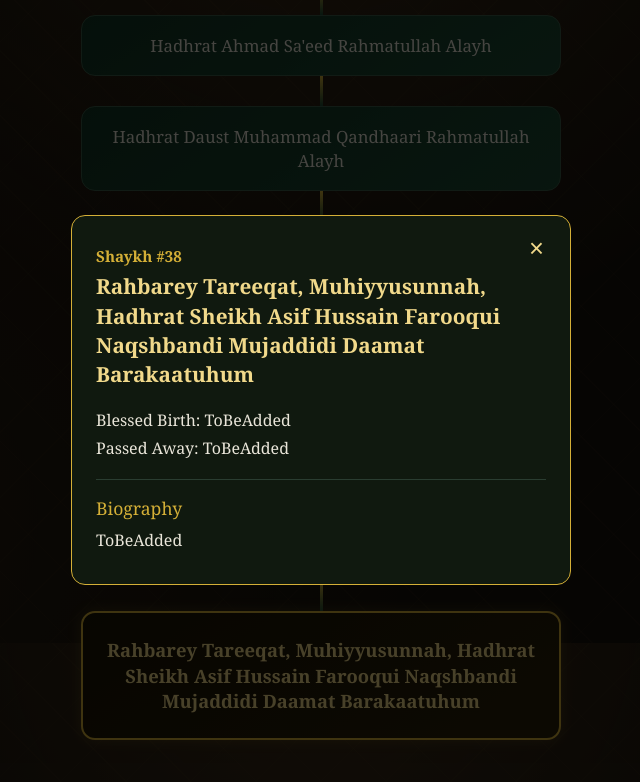
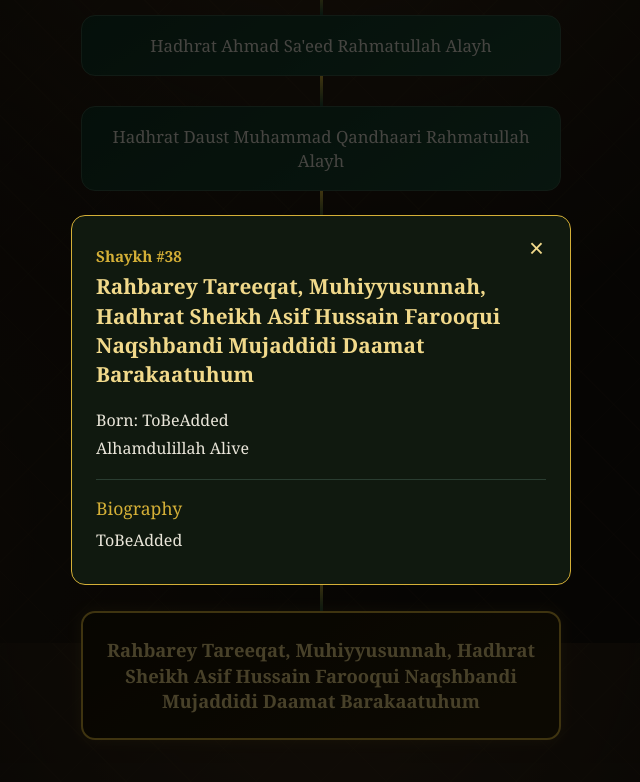
Before and after one commit to haziakhi10/Shajrah, a plain HTML site: page index.html in a window 1280 px wide. Both pictures are taken after a click on the element 640 px from the left and 4032 px from the top of the page. Shown: the part 3357-4139 px from the top of the page, without its empty margins (319-959 px from the left). Drawn offline with Linux system fonts and the light colour scheme.

Commit message:
Update index.html

```diff
--- a/index.html
+++ b/index.html
@@ -26,9 +26,18 @@
     font-family: Georgia, 'Times New Roman', serif;
     text-align: center;
     background-color: var(--bg);
+
     background-image:
-      radial-gradient(circle at 50% -5%, rgba(218,155,72,0.20), transparent 52%),
-      radial-gradient(circle at 15% 85%, rgba(143,92,39,0.12), transparent 42%),
+      radial-gradient(
+        circle at 50% -5%,
+        rgba(218,155,72,0.20),
+        transparent 52%
+      ),
+      radial-gradient(
+        circle at 15% 85%,
+        rgba(143,92,39,0.12),
+        transparent 42%
+      ),
       repeating-linear-gradient(
         45deg,
         rgba(212,175,55,0.035) 0px,
@@ -43,6 +52,7 @@
         transparent 1px,
         transparent 46px
       );
+
     background-attachment: fixed;
   }
 
@@ -50,6 +60,7 @@
     padding: 40px 20px 20px 20px;
   }
 
+  /* Main title */
   h1 {
     color: var(--gold-light);
     font-size: 1.45rem;
@@ -57,9 +68,15 @@
     letter-spacing: 1px;
   }
 
+  /* Fancy subheading */
   .subtitle {
     color: #d8c79f;
-    font-family: "Palatino Linotype", "Book Antiqua", Palatino, Georgia, serif;
+    font-family:
+      "Palatino Linotype",
+      "Book Antiqua",
+      Palatino,
+      Georgia,
+      serif;
     font-size: 1.15rem;
     font-style: normal;
     font-weight: 600;
@@ -99,10 +116,19 @@
   }
 
   .card-prophet {
-    background: linear-gradient(145deg, #1a1405, #2b2108);
+    background: linear-gradient(
+      145deg,
+      #1a1405,
+      #2b2108
+    );
+
     border: 2px solid var(--gold);
+
     padding: 28px 20px;
-    box-shadow: 0 0 18px rgba(212,175,55,0.25);
+
+    box-shadow:
+      0 0 18px rgba(212,175,55,0.25);
+
     cursor: pointer;
   }
 
@@ -118,6 +144,7 @@
       var(--green),
       var(--green-light)
     );
+
     border: 1px solid #3a5c47;
   }
 
@@ -128,10 +155,18 @@
   }
 
   .card-final {
-    background: linear-gradient(145deg, #1a1405, #2b2108);
+    background: linear-gradient(
+      145deg,
+      #1a1405,
+      #2b2108
+    );
+
     border: 2px solid var(--gold);
+
     padding: 24px 20px;
-    box-shadow: 0 0 14px rgba(212,175,55,0.2);
+
+    box-shadow:
+      0 0 14px rgba(212,175,55,0.2);
   }
 
   .card-final .name {
@@ -141,18 +176,28 @@
     line-height: 1.4;
   }
 
-  /* Modal */
+  /* ============================================================
+     MODAL
+  ============================================================ */
+
   .overlay {
     display: none;
+
     position: fixed;
+
     top: 0;
     left: 0;
+
     width: 100%;
     height: 100%;
+
     background: rgba(0,0,0,0.7);
+
     z-index: 100;
+
     justify-content: center;
     align-items: center;
+
     padding: 20px;
   }
 
@@ -162,162 +207,502 @@
 
   .modal {
     background: #10190f;
+
     border: 1px solid var(--gold);
+
     border-radius: 14px;
+
     max-width: 500px;
     width: 100%;
+
     max-height: 85vh;
+
     overflow-y: auto;
+
     padding: 30px 24px;
+
     position: relative;
+
     text-align: left;
   }
 
   .close-btn {
     position: absolute;
+
     top: 14px;
     right: 16px;
+
     background: none;
     border: none;
+
     color: var(--gold-light);
+
     font-size: 1.6rem;
+
     cursor: pointer;
+
     line-height: 1;
+
     padding: 6px 10px;
   }
 
   .modal-number {
     color: var(--gold);
+
     font-size: 0.95rem;
+
     font-weight: bold;
+
     margin-bottom: 6px;
   }
 
   .modal-name {
     color: var(--gold-light);
+
     font-size: 1.3rem;
+
     font-weight: bold;
+
     margin-bottom: 20px;
+
     line-height: 1.4;
   }
 
   .modal-dates {
     font-size: 1rem;
+
     margin-bottom: 6px;
+
     color: var(--text);
   }
 
   .modal-heading {
     color: var(--gold);
+
     font-size: 1.1rem;
+
     margin-top: 20px;
+
     margin-bottom: 8px;
+
     border-top: 1px solid #2a3d31;
+
     padding-top: 16px;
   }
 
   .modal-bio {
     font-size: 1rem;
+
     line-height: 1.6;
+
     color: var(--text);
   }
+
+  /* Biography paragraphs */
+  .modal-bio p {
+    margin: 0 0 16px 0;
+  }
+
+  .modal-bio p:last-child {
+    margin-bottom: 0;
+  }
+
 </style>
 </head>
 
 <body>
 
 <header>
+
   <h1>Blessed Chain of Authority</h1>
+
   <p class="subtitle">
     Silsilah Aaliyah Naqshbandia Mujaddidia Fazaliah Murtaziah Asifia
   </p>
+
 </header>
+
 
 <div class="chain" id="chain"></div>
 
+
 <div class="overlay" id="overlay">
+
   <div class="modal">
 
-    <button class="close-btn" id="closeBtn">&times;</button>
+    <button class="close-btn" id="closeBtn">
+      &times;
+    </button>
 
-    <div class="modal-number" id="modalNumber"></div>
+    <div
+      class="modal-number"
+      id="modalNumber">
+    </div>
 
-    <div class="modal-name" id="modalName"></div>
+    <div
+      class="modal-name"
+      id="modalName">
+    </div>
 
-    <div class="modal-dates" id="modalBorn"></div>
+    <div
+      class="modal-dates"
+      id="modalBorn">
+    </div>
 
-    <div class="modal-dates" id="modalPassed"></div>
+    <div
+      class="modal-dates"
+      id="modalPassed">
+    </div>
 
-    <div class="modal-heading">Biography</div>
+    <div class="modal-heading">
+      Biography
+    </div>
 
-    <div class="modal-bio" id="modalBio"></div>
+    <div
+      class="modal-bio"
+      id="modalBio">
+    </div>
 
   </div>
+
 </div>
+
 
 <script>
 
   /* ============================================================
-     EDIT SHAYKH INFORMATION BELOW.
+     SHAYKH INFORMATION
   ============================================================ */
 
   const shaykhs = [
-    { number: 1, name: "Hadhrat Abu Bakr Siddique RadhiAllahu Anhu", born: "ToBeAdded", passedAway: "ToBeAdded", biography: "ToBeAdded" },
-    { number: 2, name: "Hadhrat Salmaan Farsi RadhiAllahu Anhu", born: "ToBeAdded", passedAway: "ToBeAdded", biography: "ToBeAdded" },
-    { number: 3, name: "Hadhrat Qasim Bin Muhammad Bin Abu Bakr RadhiAllahu Anhu", born: "ToBeAdded", passedAway: "ToBeAdded", biography: "ToBeAdded" },
-    { number: 4, name: "Hadhrat Imam Ja'far Sadiq Rahmatullah Alayh", born: "ToBeAdded", passedAway: "ToBeAdded", biography: "ToBeAdded" },
-    { number: 5, name: "Hadhrat Bayazeed Bistaami Rahmatullah Alayh", born: "ToBeAdded", passedAway: "ToBeAdded", biography: "ToBeAdded" },
-    { number: 6, name: "Hadhrat Abul Hassan Khurqaani Rahmatullah Alayh", born: "ToBeAdded", passedAway: "ToBeAdded", biography: "ToBeAdded" },
-    { number: 7, name: "Hadhrat Abul Qasim Gurgaani Rahmatullah Alayh", born: "ToBeAdded", passedAway: "ToBeAdded", biography: "ToBeAdded" },
-    { number: 8, name: "Hadhrat Abu Ali Faarmadi Toosi Rahmatullah Alayh", born: "ToBeAdded", passedAway: "ToBeAdded", biography: "ToBeAdded" },
-    { number: 9, name: "Hadhrat Yusuf Hamdani Rahmatullah Alayh", born: "ToBeAdded", passedAway: "ToBeAdded", biography: "ToBeAdded" },
-    { number: 10, name: "Hadhrat Abdul Khaliq Ghajdwani Rahmatullah Alayh", born: "ToBeAdded", passedAway: "ToBeAdded", biography: "ToBeAdded" },
-    { number: 11, name: "Hadhrat Khwaja Muhammad Aarif Reogari Rahmatullah Alayh", born: "ToBeAdded", passedAway: "ToBeAdded", biography: "ToBeAdded" },
-    { number: 12, name: "Hadhrat Mahmood Faghnawi Rahmatullah Alayh", born: "ToBeAdded", passedAway: "ToBeAdded", biography: "ToBeAdded" },
-    { number: 13, name: "Hadhrat Khwaja Azeezan Ali Ramateeni Rahmatullah Alayh", born: "ToBeAdded", passedAway: "ToBeAdded", biography: "ToBeAdded" },
-    { number: 14, name: "Hadhrat Muhammad Baba Samaasi Rahmatullah Alayh", born: "ToBeAdded", passedAway: "ToBeAdded", biography: "ToBeAdded" },
-    { number: 15, name: "Hadhrat Syed Ameer Kalaal Rahmatullah Alayh", born: "ToBeAdded", passedAway: "ToBeAdded", biography: "ToBeAdded" },
-    { number: 16, name: "Hadhrat Syed Baha'uddin Naqshband Rahmatullah Alayh", born: "ToBeAdded", passedAway: "ToBeAdded", biography: "ToBeAdded" },
-    { number: 17, name: "Hadhrat Ala'uddin Attaar Rahmatullah Alayh", born: "ToBeAdded", passedAway: "ToBeAdded", biography: "ToBeAdded" },
-    { number: 18, name: "Hadhrat Ya'qoob Charkhi Rahmatullah Alayh", born: "ToBeAdded", passedAway: "ToBeAdded", biography: "ToBeAdded" },
-    { number: 19, name: "Hadhrat Abaydullah Ahraar Rahmatullah Alayh", born: "ToBeAdded", passedAway: "ToBeAdded", biography: "ToBeAdded" },
-    { number: 20, name: "Hadhrat Muhammad Zaahid Rahmatullah Alayh", born: "ToBeAdded", passedAway: "ToBeAdded", biography: "ToBeAdded" },
-    { number: 21, name: "Hadhrat Darwesh Muhammad Rahmatullah Alayh", born: "ToBeAdded", passedAway: "ToBeAdded", biography: "ToBeAdded" },
-    { number: 22, name: "Hadhrat Muhammad Waaqif Akangi Rahmatullah Alayh", born: "ToBeAdded", passedAway: "ToBeAdded", biography: "ToBeAdded" },
-    { number: 23, name: "Hadhrat Baqi Billaah Rahmatullah Alayh", born: "ToBeAdded", passedAway: "ToBeAdded", biography: "ToBeAdded" },
-    { number: 24, name: "Hadhrat Sheikh Ahmad Farooqui Rahmatullah Alayh", born: "ToBeAdded", passedAway: "ToBeAdded", biography: "ToBeAdded" },
-    { number: 25, name: "Hadhrat Muhammad Ma'soom Farooqui Rahmatullah Alayh", born: "ToBeAdded", passedAway: "ToBeAdded", biography: "ToBeAdded" },
-    { number: 26, name: "Hadhrat Sayfuddeen Rahmatullah Alayh", born: "ToBeAdded", passedAway: "ToBeAdded", biography: "ToBeAdded" },
-    { number: 27, name: "Hadhrat Muhsin Dehlawi Rahmatullah Alayh", born: "ToBeAdded", passedAway: "ToBeAdded", biography: "ToBeAdded" },
-    { number: 28, name: "Hadhrat Noor Muhammad Badyooni Rahmatullah Alayh", born: "ToBeAdded", passedAway: "ToBeAdded", biography: "ToBeAdded" },
-    { number: 29, name: "Hadhrat Mirza Mazhar Jaane Jaanan Rahmatullah Alayh", born: "ToBeAdded", passedAway: "ToBeAdded", biography: "ToBeAdded" },
-    { number: 30, name: "Hadhrat Abdullah Shah Rahmatullah Alayh", born: "ToBeAdded", passedAway: "ToBeAdded", biography: "ToBeAdded" },
-    { number: 31, name: "Hadhrat Abu Sa'eed Ahmad Rahmatullah Alayh", born: "ToBeAdded", passedAway: "ToBeAdded", biography: "ToBeAdded" },
-    { number: 32, name: "Hadhrat Ahmad Sa'eed Rahmatullah Alayh", born: "ToBeAdded", passedAway: "ToBeAdded", biography: "ToBeAdded" },
-    { number: 33, name: "Hadhrat Daust Muhammad Qandhaari Rahmatullah Alayh", born: "ToBeAdded", passedAway: "ToBeAdded", biography: "ToBeAdded" },
-    { number: 34, name: "Hadhrat Muhammad Usman Damaani Rahmatullah Alayh", born: "ToBeAdded", passedAway: "ToBeAdded", biography: "ToBeAdded" },
-    { number: 35, name: "Hadhrat Siraajuddeen Rahmatullah Alayh", born: "ToBeAdded", passedAway: "ToBeAdded", biography: "ToBeAdded" },
-    { number: 36, name: "Hadhrat Fazal Ali Shah Qureshi Rahmatullah Alayh", born: "ToBeAdded", passedAway: "ToBeAdded", biography: "ToBeAdded" },
-    { number: 37, name: "Hadhrat Sheikh Ali Murtaza Rahmatullah Alayh", born: "ToBeAdded", passedAway: "ToBeAdded", biography: "ToBeAdded" },
-    { number: 38, name: "Rahbarey Tareeqat, Muhiyyusunnah, Hadhrat Sheikh Asif Hussain Farooqui Naqshbandi Mujaddidi Daamat Barakaatuhum", born: "ToBeAdded", passedAway: "ToBeAdded", biography: "ToBeAdded" }
+
+    {
+      number: 1,
+      name: "Hadhrat Abu Bakr Siddique RadhiAllahu Anhu",
+      born: "ToBeAdded",
+      passedAway: "ToBeAdded",
+      biography: "ToBeAdded"
+    },
+
+    {
+      number: 2,
+      name: "Hadhrat Salmaan Farsi RadhiAllahu Anhu",
+      born: "ToBeAdded",
+      passedAway: "ToBeAdded",
+      biography: "ToBeAdded"
+    },
+
+    {
+      number: 3,
+      name: "Hadhrat Qasim Bin Muhammad Bin Abu Bakr RadhiAllahu Anhu",
+      born: "ToBeAdded",
+      passedAway: "ToBeAdded",
+      biography: "ToBeAdded"
+    },
+
+    {
+      number: 4,
+      name: "Hadhrat Imam Ja'far Sadiq Rahmatullah Alayh",
+      born: "ToBeAdded",
+      passedAway: "ToBeAdded",
+      biography: "ToBeAdded"
+    },
+
+    {
+      number: 5,
+      name: "Hadhrat Bayazeed Bistaami Rahmatullah Alayh",
+      born: "ToBeAdded",
+      passedAway: "ToBeAdded",
+      biography: "ToBeAdded"
+    },
+
+    {
+      number: 6,
+      name: "Hadhrat Abul Hassan Khurqaani Rahmatullah Alayh",
+      born: "ToBeAdded",
+      passedAway: "ToBeAdded",
+      biography: "ToBeAdded"
+    },
+
+    {
+      number: 7,
+      name: "Hadhrat Abul Qasim Gurgaani Rahmatullah Alayh",
+      born: "ToBeAdded",
+      passedAway: "ToBeAdded",
+      biography: "ToBeAdded"
+    },
+
+    {
+      number: 8,
+      name: "Hadhrat Abu Ali Faarmadi Toosi Rahmatullah Alayh",
+      born: "ToBeAdded",
+      passedAway: "ToBeAdded",
+      biography: "ToBeAdded"
+    },
+
+    {
+      number: 9,
+      name: "Hadhrat Yusuf Hamdani Rahmatullah Alayh",
+      born: "ToBeAdded",
+      passedAway: "ToBeAdded",
+      biography: "ToBeAdded"
+    },
+
+    {
+      number: 10,
+      name: "Hadhrat Abdul Khaliq Ghajdwani Rahmatullah Alayh",
+      born: "ToBeAdded",
+      passedAway: "ToBeAdded",
+      biography: "ToBeAdded"
+    },
+
+    {
+      number: 11,
+      name: "Hadhrat Khwaja Muhammad Aarif Reogari Rahmatullah Alayh",
+      born: "ToBeAdded",
+      passedAway: "ToBeAdded",
+      biography: "ToBeAdded"
+    },
+
+    {
+      number: 12,
+      name: "Hadhrat Mahmood Faghnawi Rahmatullah Alayh",
+      born: "ToBeAdded",
+      passedAway: "ToBeAdded",
+      biography: "ToBeAdded"
+    },
+
+    {
+      number: 13,
+      name: "Hadhrat Khwaja Azeezan Ali Ramateeni Rahmatullah Alayh",
+      born: "ToBeAdded",
+      passedAway: "ToBeAdded",
+      biography: "ToBeAdded"
+    },
+
+    {
+      number: 14,
+      name: "Hadhrat Muhammad Baba Samaasi Rahmatullah Alayh",
+      born: "ToBeAdded",
+      passedAway: "ToBeAdded",
+      biography: "ToBeAdded"
+    },
+
+    {
+      number: 15,
+      name: "Hadhrat Syed Ameer Kalaal Rahmatullah Alayh",
+      born: "ToBeAdded",
+      passedAway: "ToBeAdded",
+      biography: "ToBeAdded"
+    },
+
+    {
+      number: 16,
+      name: "Hadhrat Syed Baha'uddin Naqshband Rahmatullah Alayh",
+      born: "ToBeAdded",
+      passedAway: "ToBeAdded",
+      biography: "ToBeAdded"
+    },
+
+    {
+      number: 17,
+      name: "Hadhrat Ala'uddin Attaar Rahmatullah Alayh",
+      born: "ToBeAdded",
+      passedAway: "ToBeAdded",
+      biography: "ToBeAdded"
+    },
+
+    {
+      number: 18,
+      name: "Hadhrat Ya'qoob Charkhi Rahmatullah Alayh",
+      born: "ToBeAdded",
+      passedAway: "ToBeAdded",
+      biography: "ToBeAdded"
+    },
+
+    {
+      number: 19,
+      name: "Hadhrat Abaydullah Ahraar Rahmatullah Alayh",
+      born: "ToBeAdded",
+      passedAway: "ToBeAdded",
+      biography: "ToBeAdded"
+    },
+
+    {
+      number: 20,
+      name: "Hadhrat Muhammad Zaahid Rahmatullah Alayh",
+      born: "ToBeAdded",
+      passedAway: "ToBeAdded",
+      biography: "ToBeAdded"
+    },
+
+    {
+      number: 21,
+      name: "Hadhrat Darwesh Muhammad Rahmatullah Alayh",
+      born: "ToBeAdded",
+      passedAway: "ToBeAdded",
+      biography: "ToBeAdded"
+    },
+
+    {
+      number: 22,
+      name: "Hadhrat Muhammad Waaqif Akangi Rahmatullah Alayh",
+      born: "ToBeAdded",
+      passedAway: "ToBeAdded",
+      biography: "ToBeAdded"
+    },
+
+    {
+      number: 23,
+      name: "Hadhrat Baqi Billaah Rahmatullah Alayh",
+      born: "ToBeAdded",
+      passedAway: "ToBeAdded",
+      biography: "ToBeAdded"
+    },
+
+    {
+      number: 24,
+      name: "Hadhrat Sheikh Ahmad Farooqui Rahmatullah Alayh",
+      born: "ToBeAdded",
+      passedAway: "ToBeAdded",
+      biography: "ToBeAdded"
+    },
+
+    {
+      number: 25,
+      name: "Hadhrat Muhammad Ma'soom Farooqui Rahmatullah Alayh",
+      born: "ToBeAdded",
+      passedAway: "ToBeAdded",
+      biography: "ToBeAdded"
+    },
+
+    {
+      number: 26,
+      name: "Hadhrat Sayfuddeen Rahmatullah Alayh",
+      born: "ToBeAdded",
+      passedAway: "ToBeAdded",
+      biography: "ToBeAdded"
+    },
+
+    {
+      number: 27,
+      name: "Hadhrat Muhsin Dehlawi Rahmatullah Alayh",
+      born: "ToBeAdded",
+      passedAway: "ToBeAdded",
+      biography: "ToBeAdded"
+    },
+
+    {
+      number: 28,
+      name: "Hadhrat Noor Muhammad Badyooni Rahmatullah Alayh",
+      born: "ToBeAdded",
+      passedAway: "ToBeAdded",
+      biography: "ToBeAdded"
+    },
+
+    {
+      number: 29,
+      name: "Hadhrat Mirza Mazhar Jaane Jaanan Rahmatullah Alayh",
+      born: "ToBeAdded",
+      passedAway: "ToBeAdded",
+      biography: "ToBeAdded"
+    },
+
+    {
+      number: 30,
+      name: "Hadhrat Abdullah Shah Rahmatullah Alayh",
+      born: "ToBeAdded",
+      passedAway: "ToBeAdded",
+      biography: "ToBeAdded"
+    },
+
+    {
+      number: 31,
+      name: "Hadhrat Abu Sa'eed Ahmad Rahmatullah Alayh",
+      born: "ToBeAdded",
+      passedAway: "ToBeAdded",
+      biography: "ToBeAdded"
+    },
+
+    {
+      number: 32,
+      name: "Hadhrat Ahmad Sa'eed Rahmatullah Alayh",
+      born: "ToBeAdded",
+      passedAway: "ToBeAdded",
+      biography: "ToBeAdded"
+    },
+
+    {
+      number: 33,
+      name: "Hadhrat Daust Muhammad Qandhaari Rahmatullah Alayh",
+      born: "ToBeAdded",
+      passedAway: "ToBeAdded",
+      biography: "ToBeAdded"
+    },
+
+    {
+      number: 34,
+      name: "Hadhrat Muhammad Usman Damaani Rahmatullah Alayh",
+      born: "ToBeAdded",
+      passedAway: "ToBeAdded",
+      biography: "ToBeAdded"
+    },
+
+    {
+      number: 35,
+      name: "Hadhrat Siraajuddeen Rahmatullah Alayh",
+      born: "ToBeAdded",
+      passedAway: "ToBeAdded",
+      biography: "ToBeAdded"
+    },
+
+    {
+      number: 36,
+      name: "Hadhrat Fazal Ali Shah Qureshi Rahmatullah Alayh",
+      born: "ToBeAdded",
+      passedAway: "ToBeAdded",
+      biography: "ToBeAdded"
+    },
+
+    {
+      number: 37,
+      name: "Hadhrat Sheikh Ali Murtaza Rahmatullah Alayh",
+      born: "ToBeAdded",
+      passedAway: "ToBeAdded",
+      biography: "ToBeAdded"
+    },
+
+    {
+      number: 38,
+      name: "Rahbarey Tareeqat, Muhiyyusunnah, Hadhrat Sheikh Asif Hussain Farooqui Naqshbandi Mujaddidi Daamat Barakaatuhum",
+      born: "ToBeAdded",
+      passedAway: "Alhamdulillah Alive",
+      biography: "ToBeAdded"
+    }
+
   ];
 
-  const chain = document.getElementById('chain');
 
   /* ============================================================
-     PROPHET INFORMATION
+     PROPHET ﷺ INFORMATION
   ============================================================ */
 
   const prophet = {
+
     number: null,
 
-    name: "Hadhrat Sarwar-e-Aalam Muhammad RasoolAllah ﷺ",
+    name:
+      "Hadhrat Sarwar-e-Aalam Muhammad RasoolAllah ﷺ",
 
-    born: "Monday 12th Rabi' al-Awwal 571 AD",
+    born:
+      "Monday 12th Rabi' al-Awwal 571 AD",
 
-    passedAway: null,
+    passedAway:
+      null,
 
-    biography: `The blessed birth of Allah’s Messenger ﷺ took place on Monday, 12th Rabi-ul-Awwal (according to some traditions, 9th Rabi-ul-Awwal), in 571 AD, the year of the Elephant. He was born in Makkah to Hadhrat Abdullah and Hadhrat Aminah, and his birth marked the arrival of the beloved Messenger of Allah Ta’ala and the leader of both worlds.
+    biography: `
+
+The blessed birth of Allah’s Messenger ﷺ took place on Monday, 12th Rabi-ul-Awwal (according to some traditions, 9th Rabi-ul-Awwal), in 571 AD, the year of the Elephant. He was born in Makkah to Hadhrat Abdullah and Hadhrat Aminah, and his birth marked the arrival of the beloved Messenger of Allah Ta’ala and the leader of both worlds.
 
 For the first few days, Allah’s Messenger ﷺ was fed by his blessed mother, after which he was nursed by Thuwaybah and then by Haleemah Sa’diyah RadhiAllahu Anha. It was the custom of the noble families of Quraysh to send their children to the countryside for a short period, and Haleemah Sa’diyah RadhiAllahu Anha was honoured with caring for the young Muhammad ﷺ. Her household was greatly blessed after his arrival.
 
@@ -355,49 +740,79 @@ Eventually, on Monday, 12th Rabi-ul-Awwal, Allah’s Messenger ﷺ passed away f
 
 The passing of Allah’s Messenger ﷺ was the greatest loss suffered by the Ummah. His mission, however, had been completed, the Deen had been conveyed, and his Companions RadhiAllahu Anhum carried his message forward and spread Islam throughout the world.
 
-Inna lillahi wa inna ilayhi raaji’oon.`
+Inna lillahi wa inna ilayhi raaji’oon.
+
+`
+
   };
 
+
   /* ============================================================
-     PROPHET CARD
+     CREATE CHAIN
   ============================================================ */
 
-  const prophetCard = document.createElement('div');
+  const chain =
+    document.getElementById('chain');
 
-  prophetCard.className = 'card card-prophet';
+
+  /* Prophet card */
+
+  const prophetCard =
+    document.createElement('div');
+
+  prophetCard.className =
+    'card card-prophet';
 
   prophetCard.innerHTML =
-    '<div class="name">' + prophet.name + '</div>';
+    '<div class="name">' +
+    prophet.name +
+    '</div>';
 
-  prophetCard.addEventListener('click', () => openModal(prophet));
+  prophetCard.addEventListener(
+    'click',
+    () => openModal(prophet)
+  );
 
   chain.appendChild(prophetCard);
 
 
-  /* ============================================================
-     SHAYKH CARDS
-  ============================================================ */
+  /* Shaykh cards */
 
   shaykhs.forEach((s) => {
 
-    const connector = document.createElement('div');
+    const connector =
+      document.createElement('div');
 
-    connector.className = 'connector';
+    connector.className =
+      'connector';
 
     chain.appendChild(connector);
 
 
-    const card = document.createElement('div');
+    const card =
+      document.createElement('div');
 
-    const isLast = s.number === 38;
+    const isLast =
+      s.number === 38;
 
     card.className =
-      'card ' + (isLast ? 'card-final' : 'card-shaykh');
+      'card ' +
+      (isLast
+        ? 'card-final'
+        : 'card-shaykh');
+
 
     card.innerHTML =
-      '<div class="name">' + s.name + '</div>';
+      '<div class="name">' +
+      s.name +
+      '</div>';
 
-    card.addEventListener('click', () => openModal(s));
+
+    card.addEventListener(
+      'click',
+      () => openModal(s)
+    );
+
 
     chain.appendChild(card);
 
@@ -405,10 +820,11 @@ Inna lillahi wa inna ilayhi raaji’oon.`
 
 
   /* ============================================================
-     MODAL LOGIC
+     MODAL ELEMENTS
   ============================================================ */
 
-  const overlay = document.getElementById('overlay');
+  const overlay =
+    document.getElementById('overlay');
 
   const modalNumber =
     document.getElementById('modalNumber');
@@ -429,69 +845,158 @@ Inna lillahi wa inna ilayhi raaji’oon.`
     document.getElementById('closeBtn');
 
 
+  /* ============================================================
+     OPEN MODAL
+  ============================================================ */
+
   function openModal(s) {
 
-    if (s.number === null || s.number === undefined) {
+    /* Number */
+
+    if (
+      s.number === null ||
+      s.number === undefined
+    ) {
 
       modalNumber.textContent = '';
 
-      modalNumber.style.display = 'none';
+      modalNumber.style.display =
+        'none';
 
     } else {
 
       modalNumber.textContent =
         'Shaykh #' + s.number;
 
-      modalNumber.style.display = 'block';
+      modalNumber.style.display =
+        'block';
     }
 
 
-    modalName.textContent = s.name;
+    /* Name */
+
+    modalName.textContent =
+      s.name;
 
 
-    /* Blessed Birth */
+    /* ========================================================
+       BIRTH LABEL
 
-    if (s.born) {
+       First button:
+       Blessed Birth:
 
-      modalBorn.textContent =
-        'Blessed Birth: ' + s.born;
+       All Shaykhs:
+       Born:
+    ======================================================== */
 
-      modalBorn.style.display = 'block';
+    if (s.number === null) {
+
+      if (s.born) {
+
+        modalBorn.textContent =
+          'Blessed Birth: ' + s.born;
+
+        modalBorn.style.display =
+          'block';
+
+      } else {
+
+        modalBorn.style.display =
+          'none';
+
+      }
 
     } else {
 
-      modalBorn.style.display = 'none';
+      if (s.born) {
+
+        modalBorn.textContent =
+          'Born: ' + s.born;
+
+        modalBorn.style.display =
+          'block';
+
+      } else {
+
+        modalBorn.style.display =
+          'none';
+
+      }
 
     }
 
 
-    /* Passed Away */
+    /* ========================================================
+       PASSED AWAY / ALIVE
 
-    if (s.passedAway) {
+       Last button:
+       Alhamdulillah Alive
+
+       Others:
+       Passed Away:
+    ======================================================== */
+
+    if (s.number === 38) {
 
       modalPassed.textContent =
-        'Passed Away: ' + s.passedAway;
+        'Alhamdulillah Alive';
 
-      modalPassed.style.display = 'block';
+      modalPassed.style.display =
+        'block';
+
+    } else if (s.passedAway) {
+
+      modalPassed.textContent =
+        'Passed Away: ' +
+        s.passedAway;
+
+      modalPassed.style.display =
+        'block';
 
     } else {
 
-      modalPassed.textContent = '';
+      modalPassed.textContent =
+        '';
 
-      modalPassed.style.display = 'none';
+      modalPassed.style.display =
+        'none';
 
     }
 
 
-    modalBio.textContent = s.biography;
+    /* ========================================================
+       BIOGRAPHY
+
+       Every blank line becomes a new paragraph.
+    ======================================================== */
+
+    modalBio.innerHTML =
+      s.biography
+        .trim()
+        .split(/\n\s*\n/)
+        .map(
+          paragraph =>
+            '<p>' +
+            paragraph.trim() +
+            '</p>'
+        )
+        .join('');
+
 
     overlay.classList.add('active');
+
   }
 
 
+  /* ============================================================
+     CLOSE MODAL
+  ============================================================ */
+
   function closeModal() {
 
-    overlay.classList.remove('active');
+    overlay.classList.remove(
+      'active'
+    );
 
   }
 
@@ -506,8 +1011,12 @@ Inna lillahi wa inna ilayhi raaji’oon.`
     'click',
     (e) => {
 
-      if (e.target === overlay) {
+      if (
+        e.target === overlay
+      ) {
+
         closeModal();
+
       }
 
     }
```
